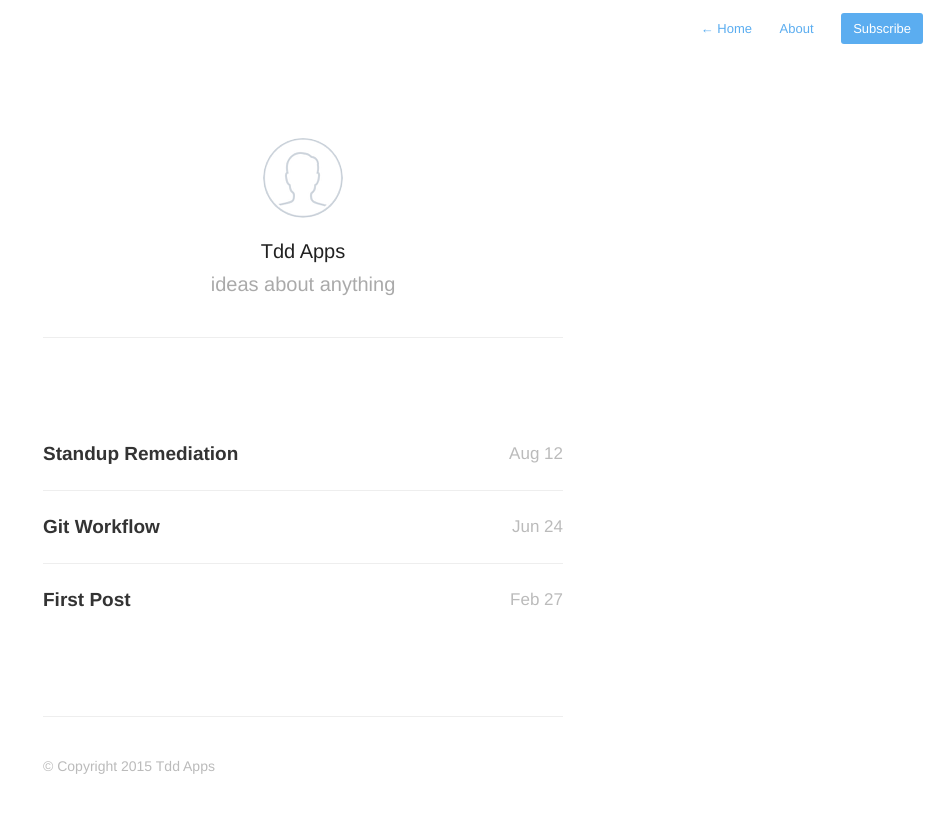
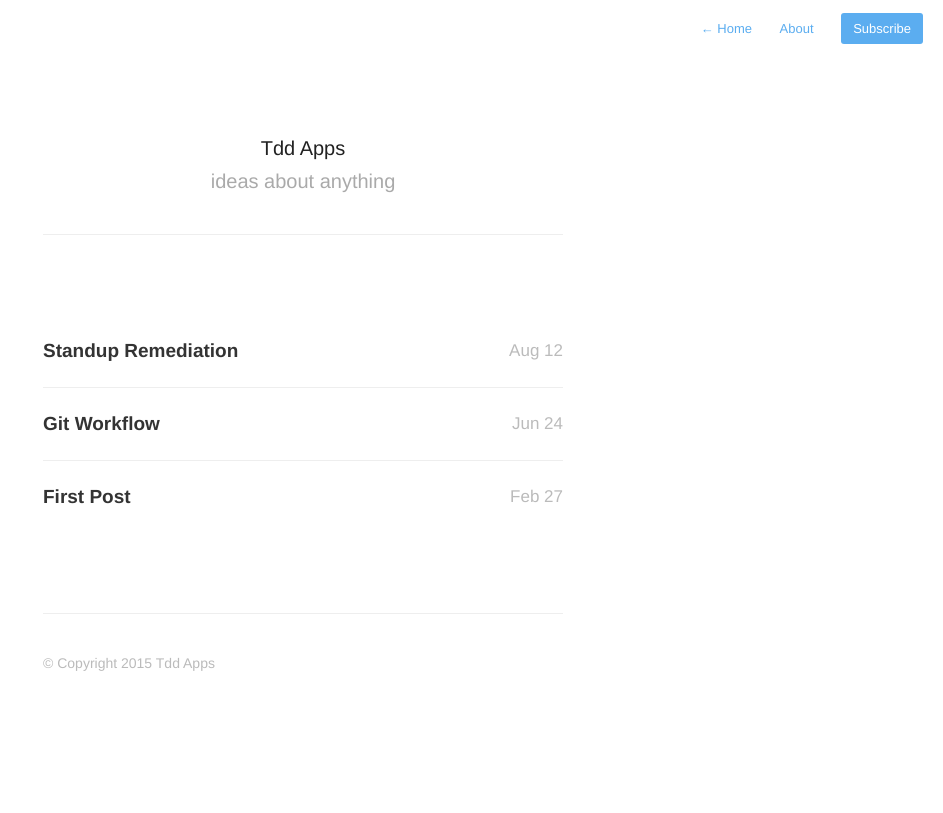
Before and after one commit to tddapps/blog, a Jekyll site: the page built from index.html, in a window 1280 px wide. Shown: the top 813 px of the page, without its empty margins (337-1280 px from the left). Built offline with Jekyll 4.4.1, drawn with Linux system fonts in a browser that asks for light colours; nearby versions of some CDN libraries; the list of posts is cut into pages by our own code.

Commit message:
remove stupid profile image

```diff
--- a/_includes/profile.html
+++ b/_includes/profile.html
@@ -1,9 +1,6 @@
 <div class="profile">
     <section id="wrapper">
         <header id="header">
-            <a href='{{ site.baseurl }}about'>
-                <img id="avatar" class="2x" src="/assets/images/avatar.png"/>
-            </a>
             <h1>{{ site.author }}</h1>
             <h2>{{ site.description }}</h2>
         </header>
```
